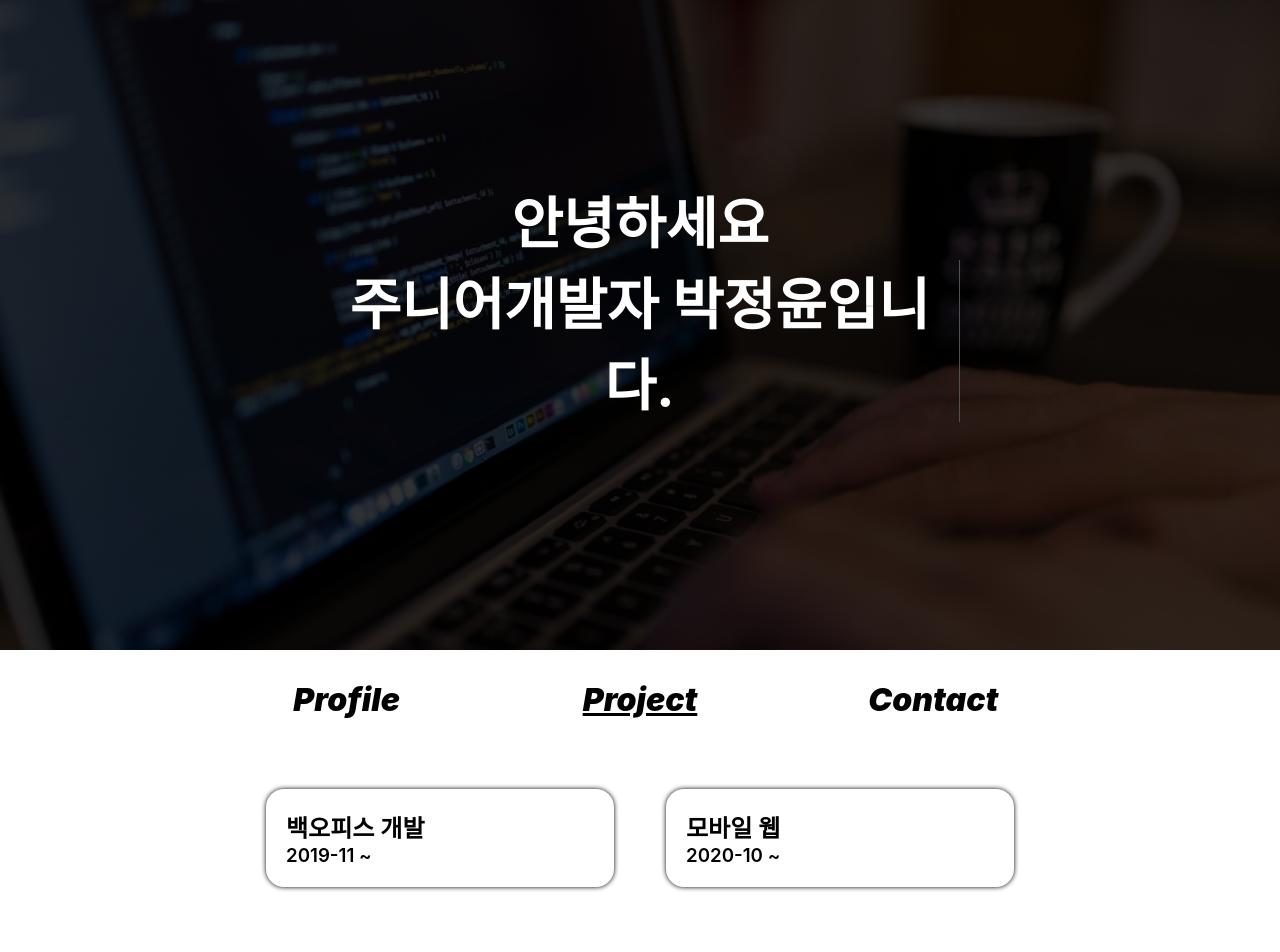
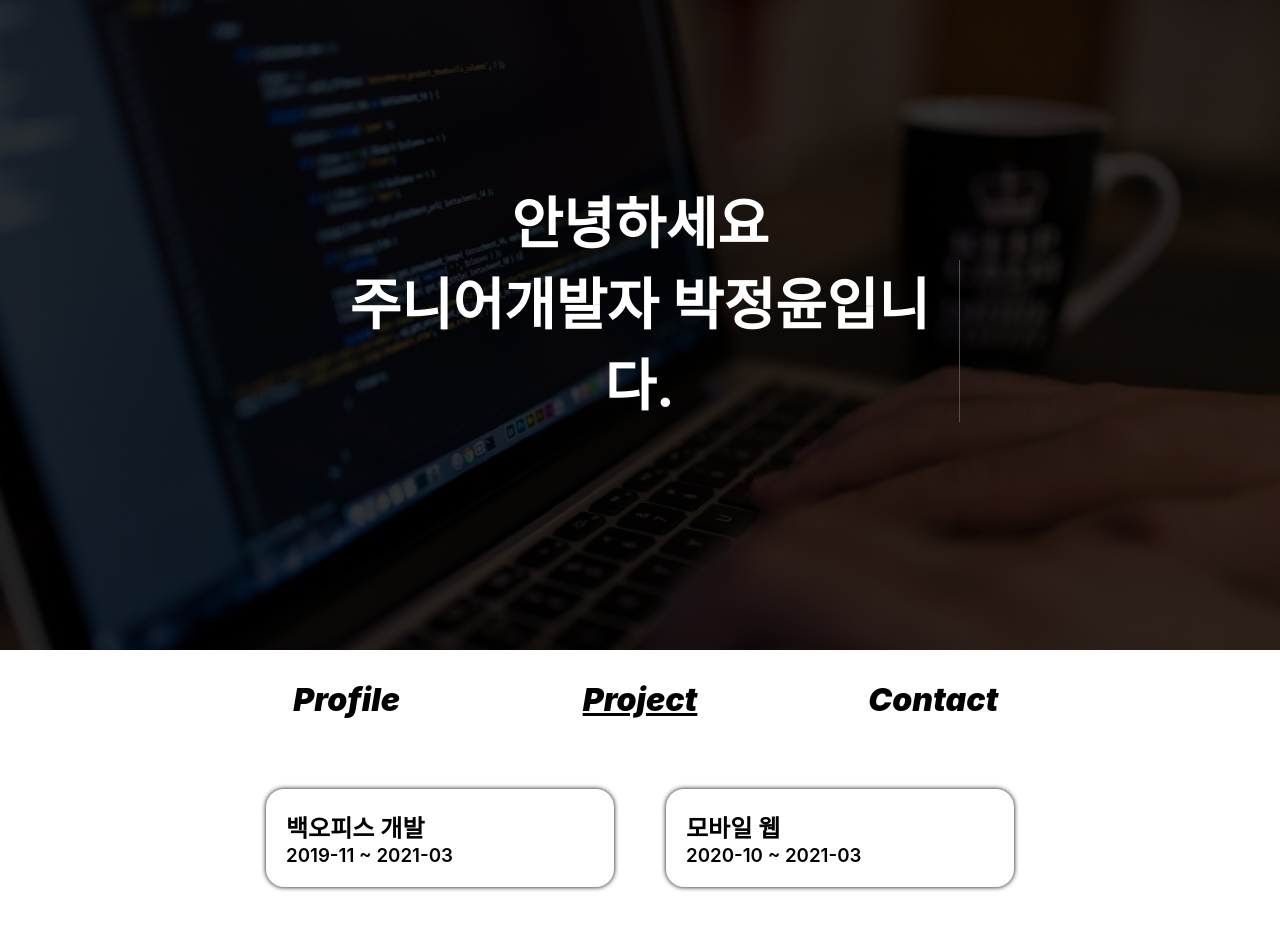
Before and after one commit to JeongYoonPark/project, a React (Create React App) app: page / in a window 1280 px wide. Shown: the top 952 px of the page. Built offline with nearby package versions, Linux system fonts and the light colour scheme.

Commit message:
edit comment

```diff
--- a/src/components/Information.js
+++ b/src/components/Information.js
@@ -134,11 +134,11 @@ const Information = () => {
                     <div className="Company">
                         <div className="ProjectBox" onClick={popmodal}>
                             <h2>백오피스 개발</h2>
-                            <h3>2019-11 ~ </h3>
+                            <h3>2019-11 ~ 2021-03</h3>
                         </div>
                         <div className="ProjectBox" onClick={popmobile}>
                             <h2>모바일 웹</h2>
-                            <h3>2020-10 ~ </h3>
+                            <h3>2020-10 ~ 2021-03</h3>
                         </div>
                     </div>
                     {/* <h1>Personal</h1>
--- a/src/components/modal/MobileModal.js
+++ b/src/components/modal/MobileModal.js
@@ -34,6 +34,7 @@ function MobileModal(props) {
                 <div class="Modal-Wrap">
                     <div className="Modal_divide">
                         <h2>모바일 웹 개발</h2>
+                        <h2>거래처에서 주문을 확인하고 준비완료 처리를하는 반응형 모바일 웹 개발</h2>
                         <h3>근무지 : 달리셔스</h3>
                         <h3>참여인원 : 1명</h3>
                         <div className="icon_box">
--- a/src/components/modal/ProjectModal.js
+++ b/src/components/modal/ProjectModal.js
@@ -33,6 +33,7 @@ function ProjectModal(props) {
                 <div class="Modal-Wrap">
                     <div className="Modal_divide">
                     <h2>백오피스 개발</h2>
+                    <h2>주문확인, 상품등록 등 전반적인 서비스의 관리기능 구현</h2>
                     <h3>근무지 : 달리셔스</h3>
                     <h3>참여인원 : 1명</h3>
                     <div className="icon_box">
```
Also changed, not shown: 1 other file (tests, documents, lock files or other folders).
